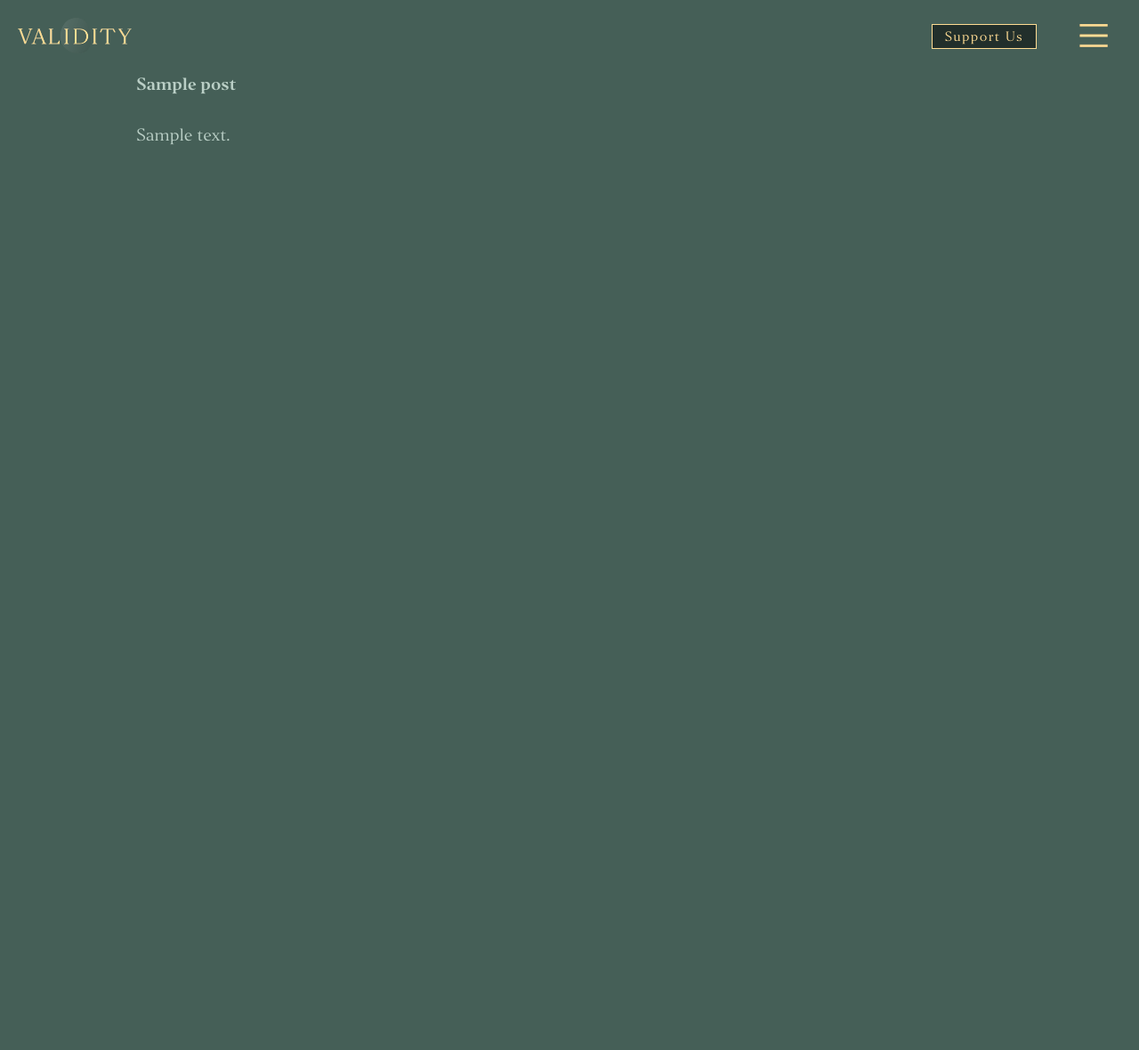
After one commit to bo-bok/validity, a WordPress theme: template theme/validity-theme/page-generic-template-with-image.php in a window 1280 px wide. The commit adds this page. Shown: the top 1180 px of the page at 89% size. Run offline with PHP 8.4 and a stand-in for WordPress, Linux system fonts and the light colour scheme; the site name, menu and one post (Sample post) are stand-ins, and other content is empty.

Commit message:
generic template with image relates #81

```diff
--- /dev/null
+++ b/theme/validity-theme/page-generic-template-with-image.php
@@ -0,0 +1,60 @@
+<?php
+/*
+  Template Name: Generic template with image
+*/
+/**
+ * The template for displaying all pages
+ *
+ * This is the template that displays all pages by default.
+ * Please note that this is the WordPress construct of pages
+ * and that other 'pages' on your WordPress site may use a
+ * different template.
+ *
+ * @link https://codex.wordpress.org/Template_Hierarchy
+ *
+ * @package validity
+ */
+
+get_header(); ?>
+
+
+<body class="page-generic-template">
+  <div class="wrapper">
+  <?php get_sidebar(); ?> <!-- sidebar = nav -->
+
+  <section class="section-1">
+    <div class="outer full-height centered">
+      <div class="inner transition">
+
+        <div class="generic-template-content">
+          <div class="generic-template-content-container">
+            <div class="text-with-image-container">
+              <div class="text">
+                <h1 class="group-heading">
+                  <p><?php the_title(); ?></p>
+                </h1>
+
+                <?php
+                  // TO SHOW THE PAGE CONTENTS
+                  while ( have_posts() ) : the_post(); ?>
+                  <p><?php the_content(); ?></p>
+
+              </div>
+              <div class="image-gen">
+                <?php $backgroundImg = wp_get_attachment_image_src( get_post_thumbnail_id($post->ID), 'full' ); ?>
+                <div class="outer full-height generic-poster" style="background-image: url('<?php echo $backgroundImg[0]; ?>')"></div>
+                <?php
+                  endwhile; //resetting the page loop
+                  // wp_reset_query(); //resetting the page query
+                  ?>
+             </div>
+            </div>
+          </div>
+        </div>
+      </div>
+    </div>
+  </section>
+
+<?php
+get_footer(); ?>
+</div>
--- a/theme/validity-theme/sass/components/_components.generic-template.scss
+++ b/theme/validity-theme/sass/components/_components.generic-template.scss
@@ -10,3 +10,34 @@
     margin-left: calc((1 / 12) * 100%;
   }
 }
+
+.text-with-image-container {
+  display: flex;
+  flex-direction: column;
+}
+
+.text-with-image-container .text {
+  flex-basis: 100%;
+}
+
+.text-with-image-container .image-gen {
+  flex-basis: 100%;
+}
+
+.image-gen .poster {
+  background-size: contain;
+}
+
+@media (min-width : 1024px) {
+  .text-with-image-container {
+    flex-direction: row;
+  }
+  .text-with-image-container .text {
+    flex-basis: 60%;
+  }
+  .text-with-image-container .image-gen {
+    flex-basis: 40%;
+    margin-top: 0;
+    margin-left: 1rem;
+  }
+}
--- a/theme/validity-theme/sass/objects/_objects.outer.scss
+++ b/theme/validity-theme/sass/objects/_objects.outer.scss
@@ -40,6 +40,13 @@
       background-size: cover;
     }
 
+    &.generic-poster {
+      margin: 0;
+      background-position: top;
+      background-repeat: no-repeat;
+      background-size: contain;
+    }
+
     &.image {
       margin: 0;
       background-position: right center;
--- a/theme/validity-theme/style.css
+++ b/theme/validity-theme/style.css
@@ -2435,6 +2435,37 @@ section .outer {
   }
 }
 
+.text-with-image-container {
+  display: flex;
+  flex-direction: column;
+}
+
+.text-with-image-container .text {
+  flex-basis: 100%;
+}
+
+.text-with-image-container .image-gen {
+  flex-basis: 100%;
+}
+
+.image-gen .poster {
+  background-size: contain;
+}
+
+@media (min-width: 1024px) {
+  .text-with-image-container {
+    flex-direction: row;
+  }
+  .text-with-image-container .text {
+    flex-basis: 60%;
+  }
+  .text-with-image-container .image-gen {
+    flex-basis: 40%;
+    margin-top: 0;
+    margin-left: 1rem;
+  }
+}
+
 /*--------------------------------------------------------------
 # Elements
 --------------------------------------------------------------*/
@@ -2789,6 +2820,13 @@ section .outer {
   background-size: cover;
 }
 
+.outer.full-height.generic-poster {
+  margin: 0;
+  background-position: top;
+  background-repeat: no-repeat;
+  background-size: contain;
+}
+
 .outer.full-height.image {
   margin: 0;
   background-position: right center;
```
